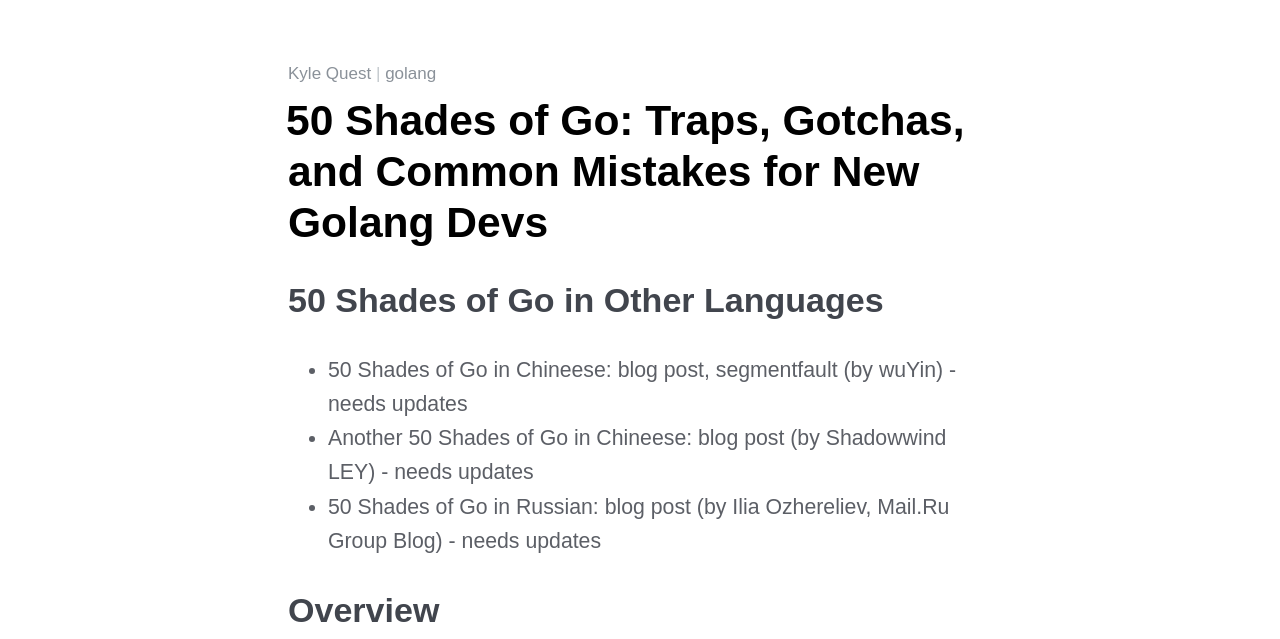
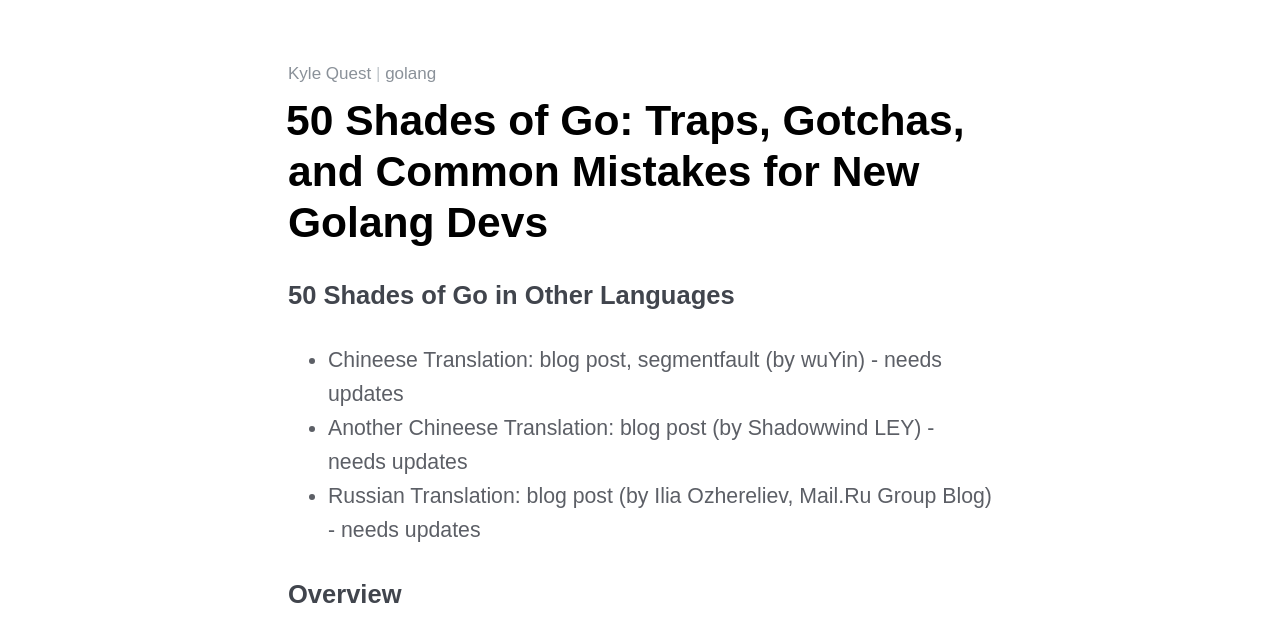
Before and after one commit to cloudimmunity/cloudimmunity.github.io, a plain HTML site: page gotchas-and-common-mistakes-in-go-golang/index.html in a window 1280 px wide. Shown: the part 104-743 px from the top of the page. Drawn offline with Linux system fonts and the light colour scheme; a web font is replaced by a local one.

Commit message:
translations references

```diff
--- a/gotchas-and-common-mistakes-in-go-golang/index.html
+++ b/gotchas-and-common-mistakes-in-go-golang/index.html
@@ -82,17 +82,17 @@
 			</header>
 
 			<section class="post-content">
-        <h3>50 Shades of Go in Other Languages</h3>
-
-<ul>
-<li>50 Shades of Go in Chineese: <a href="https://wuyin.io/2018/03/07/50-shades-of-golang-traps-gotchas-mistakes/">blog post</a>, <a href="https://segmentfault.com/a/1190000013739000">segmentfault</a> (by <a href="https://twitter.com/@wuYinBest">wuYin</a>) - needs updates</li>
-
-<li>Another 50 Shades of Go in Chineese: <a href="http://colobu.com/2015/09/07/gotchas-and-common-mistakes-in-go-golang/">blog post</a> (by Shadowwind LEY) - needs updates</li>
-
-<li>50 Shades of Go in Russian: <a href="https://habr.com/company/mailru/blog/314804/">blog post</a> (by <a href="https://habr.com/users/3vilhamst3r/">Ilia Ozhereliev</a>, <a href="https://habr.com/company/mailru/">Mail.Ru Group Blog</a>) - needs updates</li>
-</ul>
-
-        <h3>Overview</h3>
+        <h4>50 Shades of Go in Other Languages</h4>
+
+<ul>
+<li>Chineese Translation: <a href="https://wuyin.io/2018/03/07/50-shades-of-golang-traps-gotchas-mistakes/">blog post</a>, <a href="https://segmentfault.com/a/1190000013739000">segmentfault</a> (by <a href="https://twitter.com/@wuYinBest">wuYin</a>) - needs updates</li>
+
+<li>Another Chineese Translation: <a href="http://colobu.com/2015/09/07/gotchas-and-common-mistakes-in-go-golang/">blog post</a> (by Shadowwind LEY) - needs updates</li>
+
+<li>Russian Translation: <a href="https://habr.com/company/mailru/blog/314804/">blog post</a> (by <a href="https://habr.com/users/3vilhamst3r/">Ilia Ozhereliev</a>, <a href="https://habr.com/company/mailru/">Mail.Ru Group Blog</a>) - needs updates</li>
+</ul>
+
+        <h4>Overview</h4>
 
 				<p>Go is a simple and fun language, but, like any other language, it has a few gotchas... Many of those gotchas are not entirely Go's fault. Some of these mistakes are natural traps if you are coming from another language. Others are due to faulty assumptions and missing details.</p>
 
@@ -175,7 +175,7 @@
 <br/></li>
 </ul>
 
-<h3>Traps, Gotchas, and Common Mistakes</h3>
+<h4>Traps, Gotchas, and Common Mistakes</h4>
 
 <p><a name="total_beginner"></a></p>
 
```
